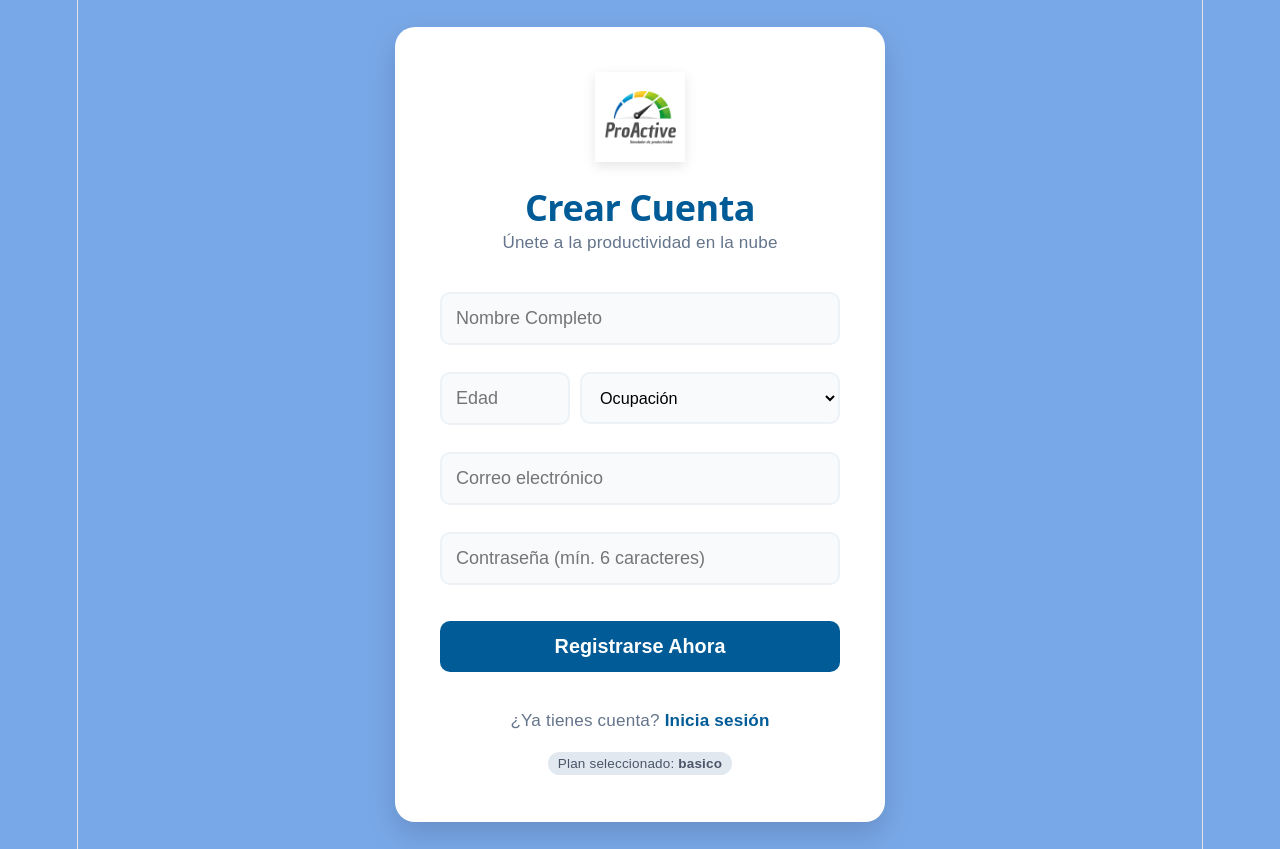
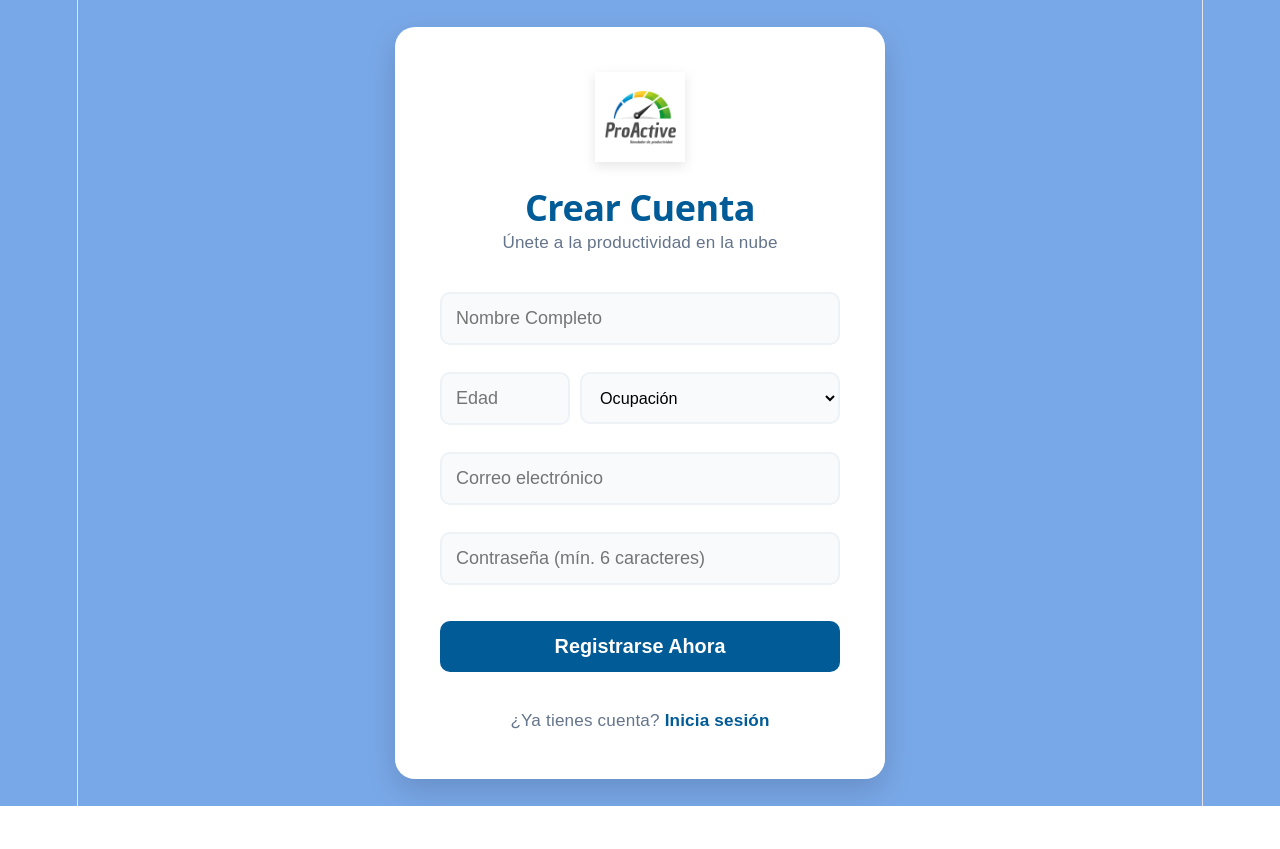
Before and after one commit to KiranRivera/ProActive, a React (Vite) app in the folder simulador-productividad/: page /register in a window 1280 px wide. After the commit the page ends 806 px from the top, so only its background shows below. Built offline with nearby package versions, Linux system fonts and the light colour scheme; no server answers; a web font is replaced by a local one.

Commit message:
conexión con el backend

```diff
--- a/simulador-productividad/src/components/Register.tsx
+++ b/simulador-productividad/src/components/Register.tsx
@@ -159,21 +159,9 @@ function Register() {
             </span>
           </p>
 
-          {/* Badge informativo del plan seleccionado (Opcional) */}
-          <div style={{ marginTop: '15px' }}>
-            <small style={{
-              backgroundColor: '#e2e8f0',
-              padding: '4px 10px',
-              borderRadius: '20px',
-              fontSize: '0.75rem',
-              color: '#4a5568'
-            }}>
-              Plan seleccionado: <strong>{selectedPlan}</strong>
-            </small>
           </div>
         </div>
       </div>
-    </div>
   );
 }
 
```
